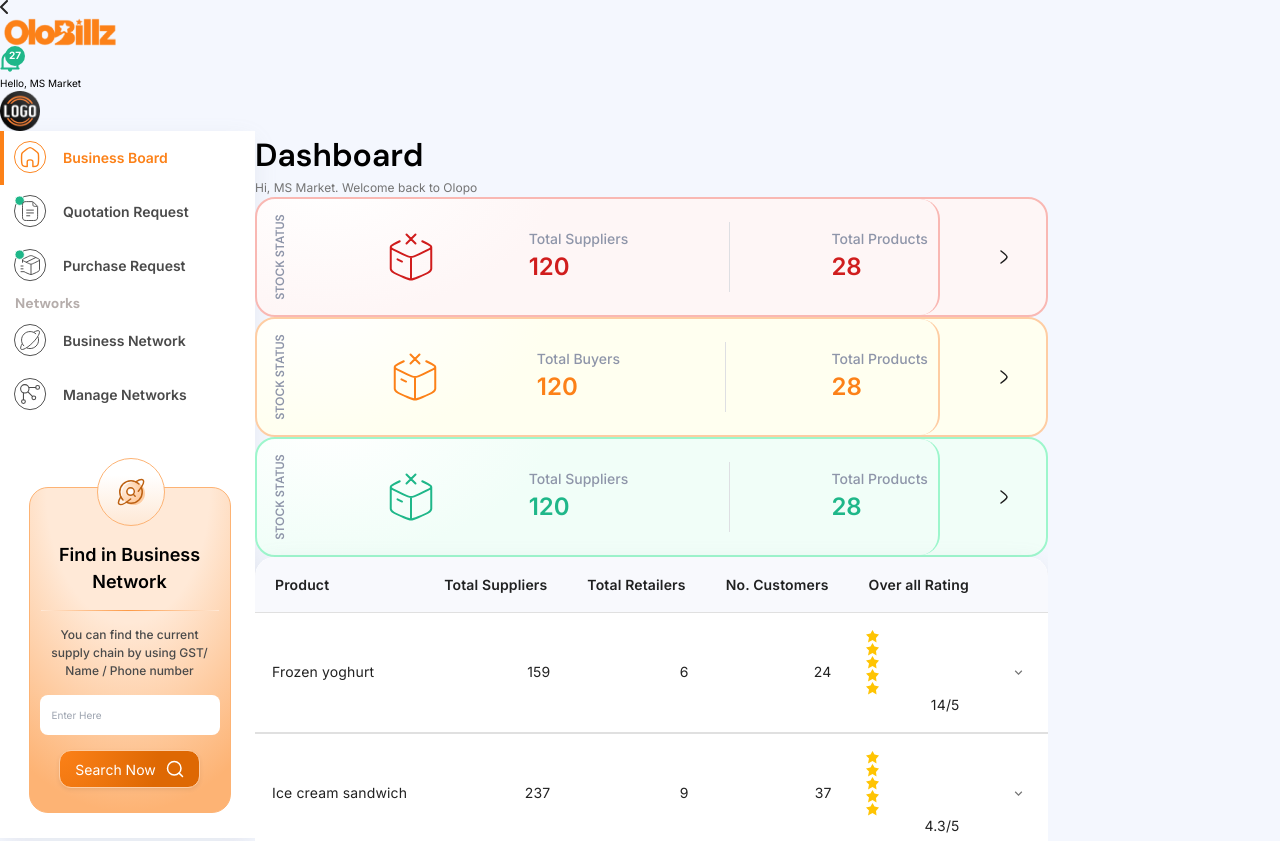
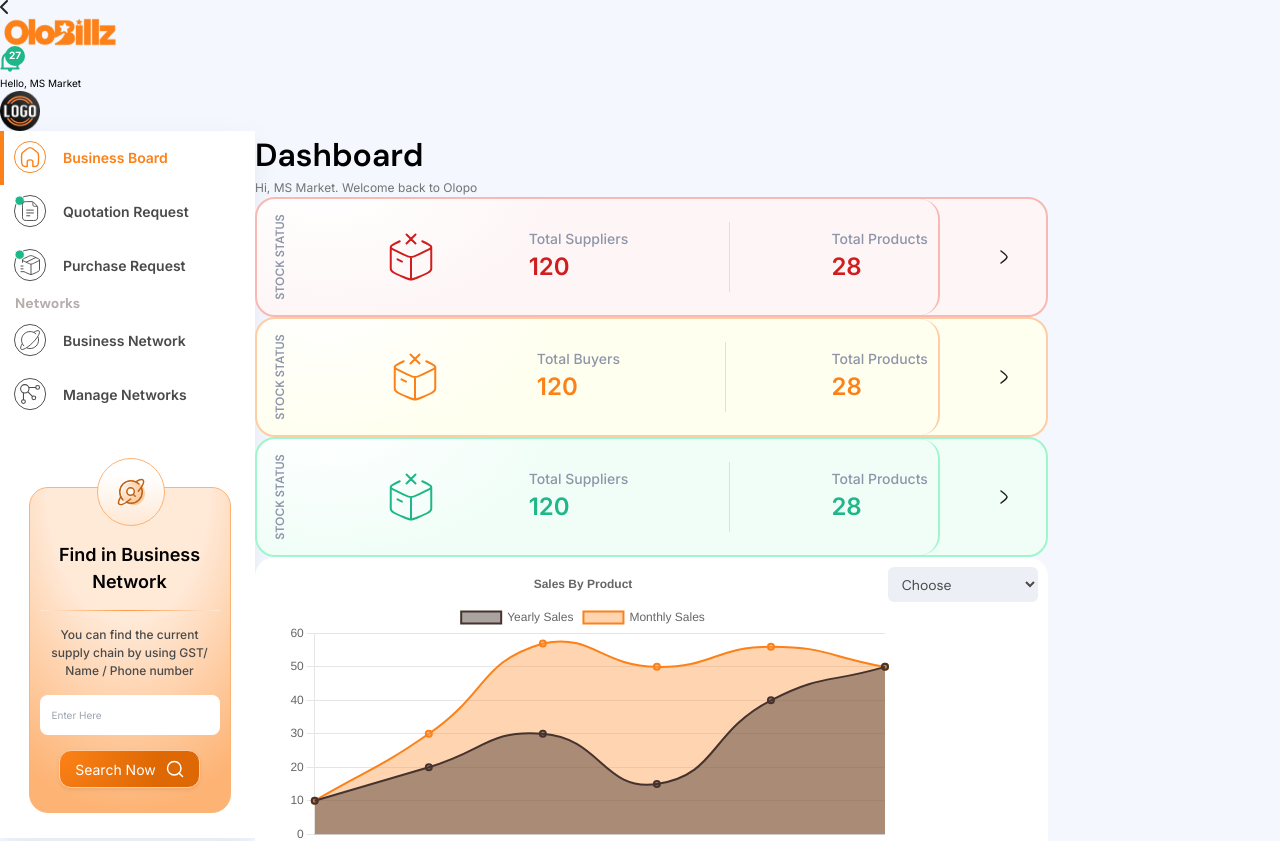
Before and after one commit to jsa1234/business-network-reactjs, a Next.js app: page / in a window 1280 px wide. Built offline with nearby package versions, Linux system fonts and the light colour scheme.

Commit message:
dashboard charts

```diff
--- a/package.json
+++ b/package.json
@@ -13,8 +13,10 @@
     "@emotion/styled": "^11.13.0",
     "@mui/icons-material": "^6.1.5",
     "@mui/material": "^6.0.0-rc.0",
+    "chart.js": "^4.4.6",
     "next": "15.0.1",
     "react": "19.0.0-rc-69d4b800-20241021",
+    "react-chartjs-2": "^5.2.0",
     "react-date-range": "^2.0.1",
     "react-dom": "19.0.0-rc-69d4b800-20241021",
     "sass": "^1.80.4"
--- a/src/app/managenetwork/search/SearchTable.js
+++ b/src/app/managenetwork/search/SearchTable.js
@@ -11,7 +11,6 @@ import Paper from "@mui/material/Paper";
 import TableHead from "@mui/material/TableHead";
 import TablePaginationActions from "@/components/TablePagination";
 import Connect from "../../../../public/assests/icons/connect.svg";
-import Buttons from "@/components/Buttons/Buttons";
 import Popup from "@/components/Popup";
 
 const SearchTable = (props) => {
--- a/src/app/styles/components/_dashboard.scss
+++ b/src/app/styles/components/_dashboard.scss
@@ -109,3 +109,20 @@
     }
   }
 }
+
+.charts{
+  height: 32rem;
+  padding: 0;
+  .charts-item{
+    background-color: white;
+    padding: 1rem;
+    border-radius: 2rem;
+    position: relative;
+    .dropdownSelect{
+      position: absolute;
+      top: 1rem;
+      right: 1rem;
+      width: 15rem;
+    }
+  }
+}
--- /dev/null
+++ b/src/components/DashBoardChart.jsx
@@ -0,0 +1,161 @@
+import React from "react";
+import { Bar, Line } from "react-chartjs-2";
+import {
+  Chart as ChartJS,
+  CategoryScale,
+  PointElement,
+  LinearScale,
+  BarElement,
+  LineElement,
+  Title,
+  Tooltip,
+  Legend,
+  Filler,
+} from "chart.js";
+
+// Registering the chart elements
+ChartJS.register(
+  CategoryScale,
+  PointElement,
+  LinearScale,
+  BarElement,
+  LineElement,
+  Title,
+  Tooltip,
+  Legend,
+  Filler,
+);
+
+const DashBoardChart = () => {
+  const data = {
+    labels: ["Red", "Blue", "Yellow", "Green", "Purple", "Orange","Apple","Orange","Pineapple","Lemon"],
+    datasets: [
+      {
+        label: "# of Votes",
+        data: [9, 12, 3, 5, 2, 3,7,5,9,4],
+        backgroundColor: [
+          "#46332E",
+          "#46332E",
+          "#46332E",
+          "#46332E",
+          "#46332E",
+          "#46332E",
+        ],
+        borderColor: [
+          "#fff",
+          "#fff",
+          "#fff",
+          "#fff",
+          "#fff",
+          "#fff",
+        ],
+        borderWidth: 1,
+      },
+    ],
+  };
+
+  const options = {
+    scales: {
+      x: {
+        grid: {
+          display: false, // Hides vertical grid lines
+        },
+      },
+      y: {
+        beginAtZero: true,
+      },
+    },
+    elements: {
+      bar: {
+        borderRadius: 10, // Add border radius to all bars
+      },
+    },
+    barPercentage: 0.5, // Controls the width of bars inside each category
+    categoryPercentage: 0.3, // Controls the spacing between bars
+  };
+
+  const dataLine = {
+    labels: ["January", "February", "March", "April", "May", "June"],
+    datasets: [
+        {
+          label: "Yearly Sales",
+          data: [10, 20, 30, 15, 40, 50], // Data points for each label
+          borderColor: "rgba(70, 51, 46, 1)", // Line color
+          tension: 0.5, // Smoothness of the line
+          borderWidth: 2, // Line width
+          fill: true,
+          backgroundColor: 'rgba(70, 51, 46, 0.45)', // Color of the fill under the line
+        },
+      {
+        label: "Monthly Sales",
+        data: [10, 30, 57, 50, 56, 50], // Data points for each label
+        borderColor: "rgba(252, 129, 24, 1)", // Line color
+        tension: 0.5, // Smoothness of the line
+        borderWidth: 2, // Line width
+        fill: 'origin',
+        backgroundColor: 'rgba(253, 154, 70, 0.42)', // Color of the fill under the line
+      },
+    ],
+  };
+
+  // Options for the line chart
+  const optionsLine = {
+    responsive: true,
+    plugins: {
+      title: {
+        display: true,
+        text: "Sales By Product",
+      },
+      tooltip: {
+        mode: "index",
+        intersect: false,
+      },
+    },
+    scales: {
+      x: {
+        title: {
+          display: true,
+          text: "",
+        },
+        grid: {
+          display: false
+        }
+      },
+      y: {
+        title: {
+          display: true,
+          text: "",
+        },
+        beginAtZero: true, // Ensure the y-axis starts at 0
+      },
+    },
+  };
+  return (
+    <div className="charts grid grid-cols-12 gap-4 h-full">
+      <div className="charts-item col-span-6">
+        <Line data={dataLine} options={optionsLine} />
+        <select id="dropdown" className="dropdownSelect">
+            <option value="" className="font-bold text-black">
+              Choose
+            </option>
+            <option value="option1">Option 1</option>
+            <option value="option2">Option 2</option>
+            <option value="option3">Option 3</option>
+          </select>
+      </div>
+      <div className="charts-item col-span-6">
+        <Bar data={data} options={options} />
+        <select id="dropdown" className="dropdownSelect">
+            <option value="" className="font-bold text-black">
+              Choose
+            </option>
+            <option value="option1">Option 1</option>
+            <option value="option2">Option 2</option>
+            <option value="option3">Option 3</option>
+          </select>
+      </div>
+    </div>
+  );
+};
+
+export default DashBoardChart;
--- a/src/components/Dashboard.jsx
+++ b/src/components/Dashboard.jsx
@@ -3,6 +3,7 @@ import React from "react";
 import StockCard from "./StockCard";
 import DashBoardTable from "./DashBoardTable";
 import { useRouter } from "next/navigation";
+import DashBoardChart from "./DashBoardChart";
 
 const Dashboard = () => {
   const router = useRouter();
@@ -11,11 +12,12 @@ const Dashboard = () => {
   };
   return (
     <>
-      <div className="grid grid-cols-12 gap-4">
+      <div className="grid grid-cols-12 gap-4 mb-6">
         <StockCard mode="low" btnClick={handleBtnCLick} />
         <StockCard mode="medium" btnClick={handleBtnCLick} />
         <StockCard mode="high" btnClick={handleBtnCLick} />
       </div>
+      <DashBoardChart/>
       <div className="table-container mt-6">
         <DashBoardTable />
       </div>
```
Also changed, not shown: 1 other file (tests, documents, lock files or other folders).
